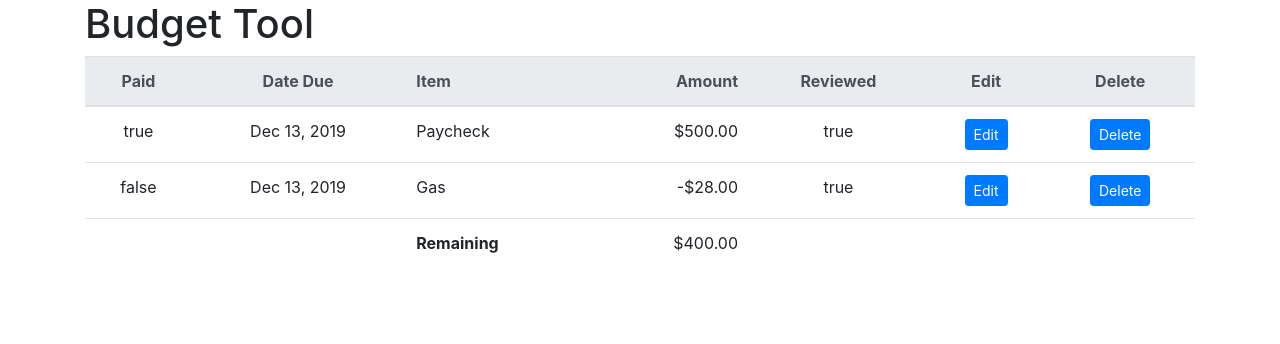
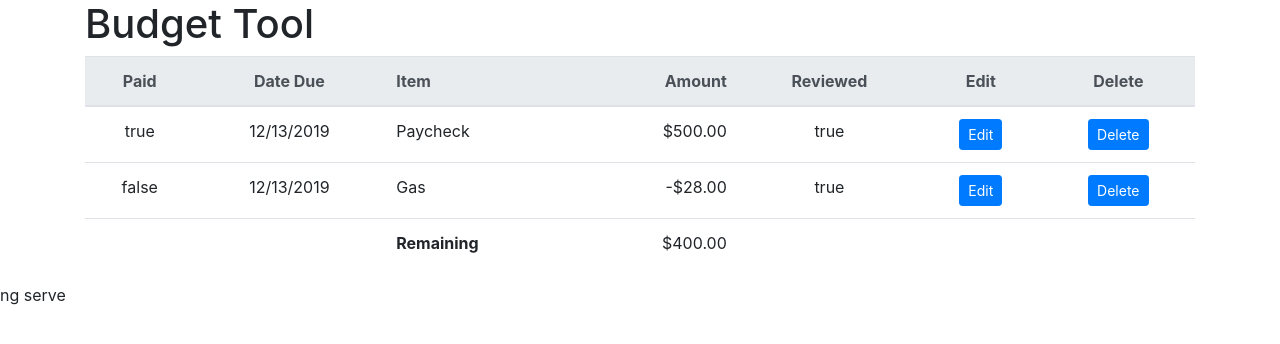
Before and after one commit to kdk321/budget-tool-app, an Angular app: page / in a window 1280 px wide. Shown: the top 344 px of the page. Built offline with nearby package versions, Linux system fonts and the light colour scheme.

Commit message:
Formatted date

```diff
--- a/src/app/budget-item-list/budget-item-list.component.html
+++ b/src/app/budget-item-list/budget-item-list.component.html
@@ -14,7 +14,7 @@
         <tbody>
             <tr *ngFor="let item of items">
                 <td>{{item.paid}}</td>
-                <td>{{item.dateDue | date}}</td>
+                <td>{{item.dateDue | date: 'MM/dd/yyy'}}</td>
                 <td class="text-left">{{item.item}}</td>
                 <td class="text-right">{{item.amount | currency}}</td>
                 <td>{{item.reviewed}}</td>
@@ -33,3 +33,5 @@
         </tbody>
     </table>
 </div>
+
+ng serve
```
